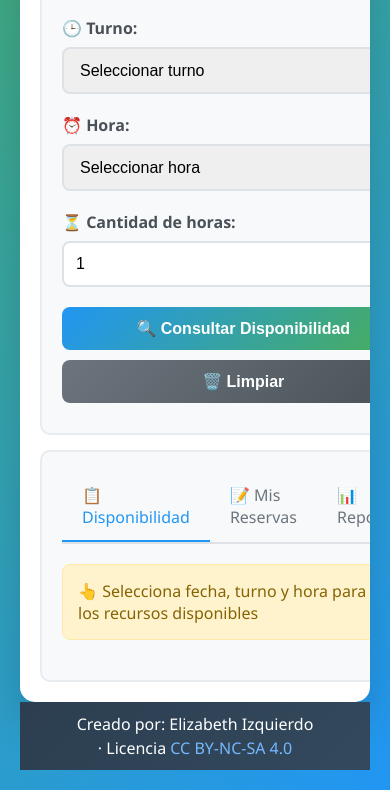
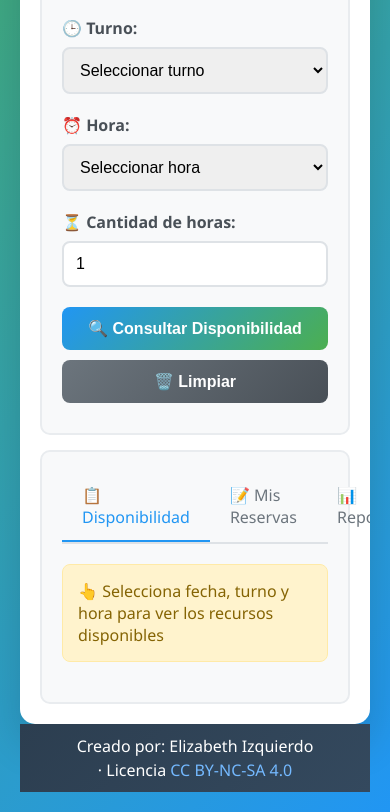
Before and after one commit to LiceoLaPaz1/reservas, a website: page index.html in a window 390 px wide. Shown: the part 544-1356 px from the top of the page. Before the commit the page ends 1334 px from the top, so only its background shows below. Drawn offline with Linux system fonts and the light colour scheme; no server answers.

Commit message:
Corregir overflow del panel izquierdo en mobile (min-width: 0 en items de grid)

```diff
--- a/styles.css
+++ b/styles.css
@@ -42,6 +42,7 @@ body {
   grid-template-columns: 350px 1fr;
   gap: 20px;
   padding: 20px;
+  min-width: 0;
 }
 
 .left-panel {
@@ -50,6 +51,7 @@ body {
   padding: 20px;
   border: 2px solid #e9ecef;
   height: fit-content;
+  min-width: 0;
 }
 
 .right-panel {
@@ -57,6 +59,7 @@ body {
   border-radius: 10px;
   padding: 20px;
   border: 2px solid #e9ecef;
+  min-width: 0;
 }
 
 .form-group {
```
